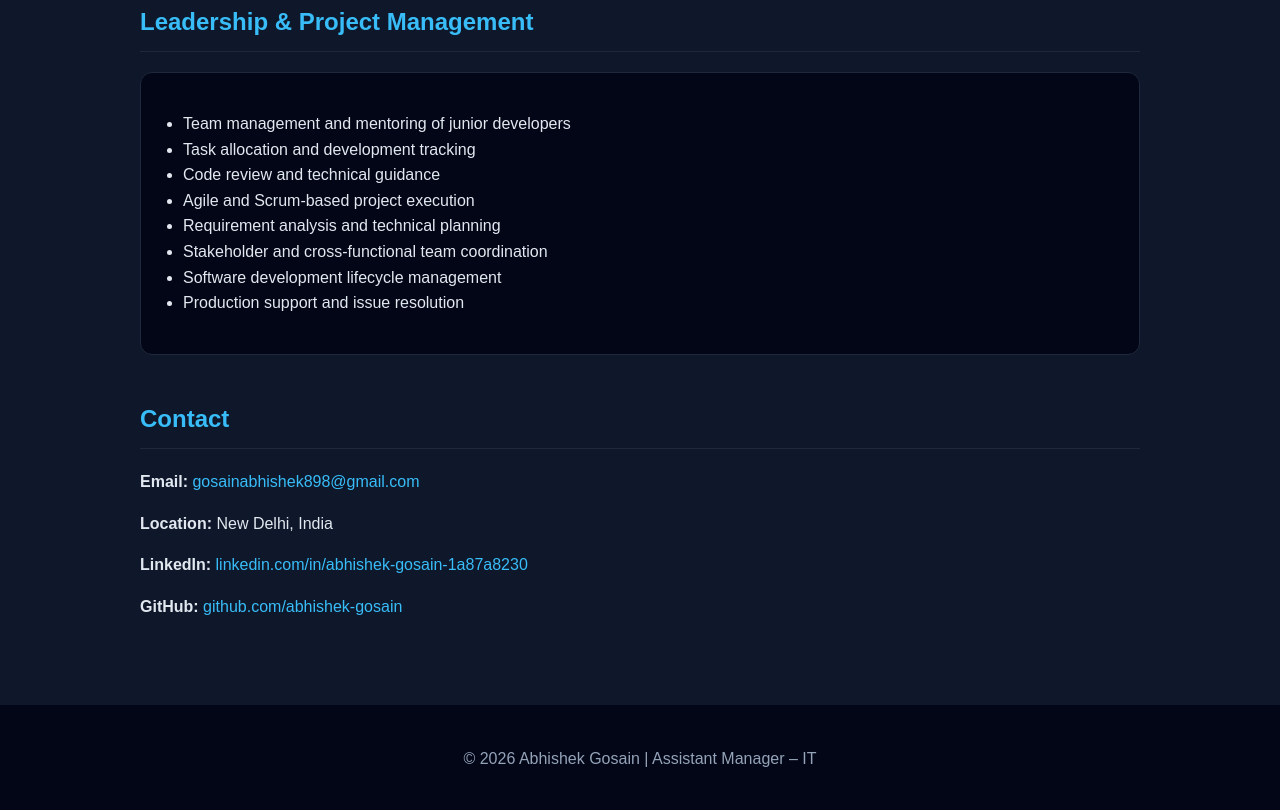
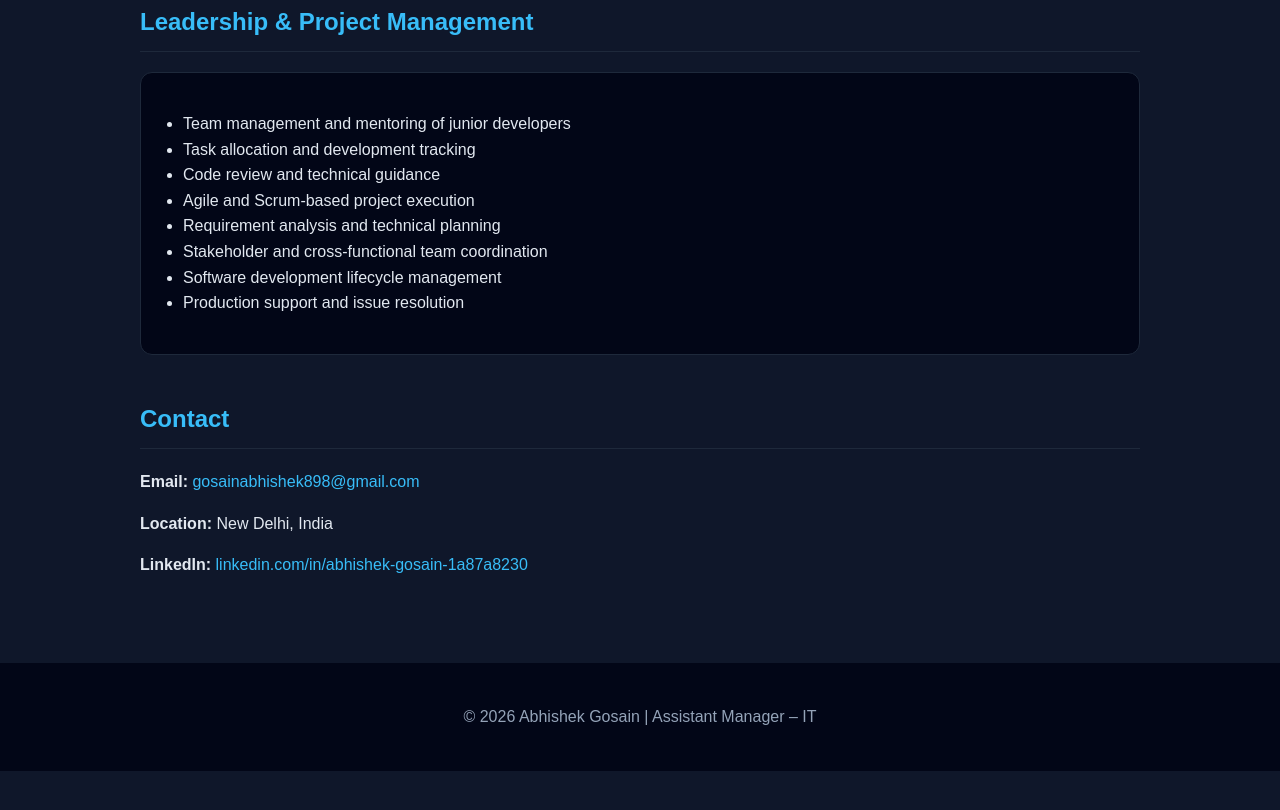
Before and after one commit to Abhishek-Gosain/abhishek-gosain.github.io, a plain HTML site: page index.html in a window 1280 px wide. Shown: the part 3429-4239 px from the top of the page. After the commit the page ends 4200 px from the top, so only its background shows below. Drawn offline with Linux system fonts and the light colour scheme.

Commit message:
Update index.html

```diff
--- a/index.html
+++ b/index.html
@@ -359,12 +359,7 @@ gosainabhishek898@gmail.com
 linkedin.com/in/abhishek-gosain-1a87a8230
 </a>
 </p>
-<p>
-<b>GitHub:</b>
-<a href="https://github.com/abhishek-gosain" target="_blank">
-github.com/abhishek-gosain
-</a>
-</p>
+
 </section>
 </div>
 <footer>
```
